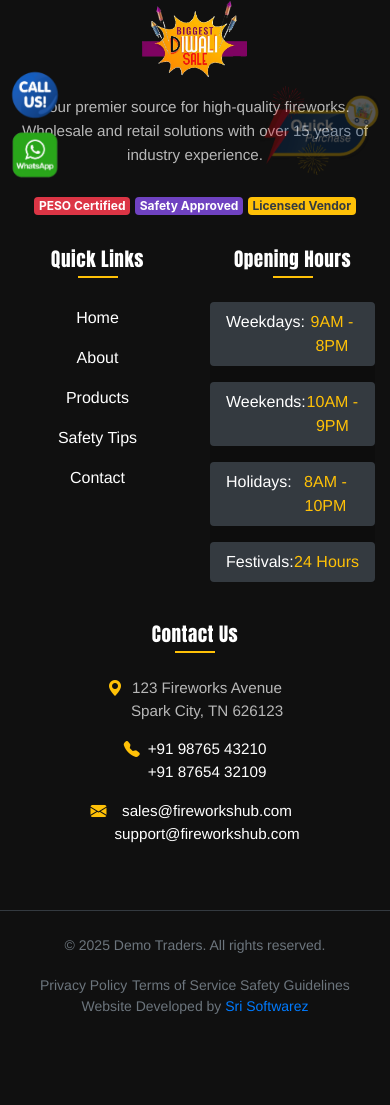
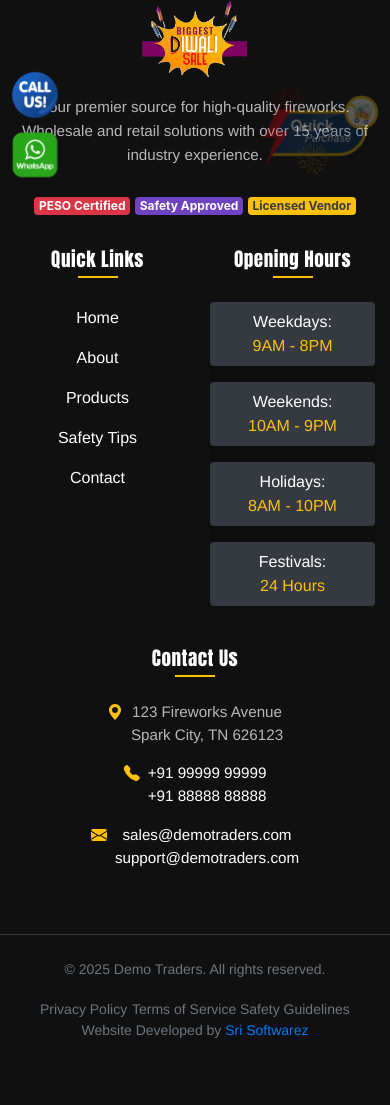
Before and after one commit to arjunultra/demo_traders_26-05-2025_layout_16, a PHP site: page /products.php in a window 390 px wide. Shown: the part 654-1759 px from the top of the page. Before the commit the page ends 1668 px from the top, so only its background shows below. Run offline with PHP 8.4, Linux system fonts and the light colour scheme.

Commit message:
all errors fixed arjun design complete

```diff
--- a/css/style.css
+++ b/css/style.css
@@ -2881,7 +2881,12 @@ section.index-parallax .theme-btn:hover {
   .welcome-section .welcome-section-title {
     font-size: 2rem;
   }
-
+  .welcome-section .welcome-section-badge {
+    transform: none;
+    box-shadow: none;
+    top: -26px;
+    right: 11%;
+  }
   .welcome-section .welcome-section-image-container {
     transform: none;
     margin-bottom: 2rem;
@@ -2894,6 +2899,10 @@ section.index-parallax .theme-btn:hover {
   .welcome-section .welcome-section-contact-icon {
     width: 60px;
     height: 60px;
+  }
+  .welcome-section .certificate-icon {
+    width: 40px;
+    height: 40px;
   }
   /* header */
   .fireworks-header .header-main {
--- a/footer.php
+++ b/footer.php
@@ -39,19 +39,23 @@
             <div class="col-6 col-md-3 col-lg-3 mb-4 mb-md-0">
                 <h5 class="footer-title position-relative pb-2 mb-4">Opening Hours</h5>
                 <ul class="footer-hours list-unstyled">
-                    <li class="d-flex justify-content-between mb-3 py-2 px-3 bg-dark rounded">
+                    <li
+                        class="d-flex flex-column flex-md-row flex-lg-row justify-content-between mb-3 py-2 px-3 bg-dark rounded">
                         <span>Weekdays:</span>
                         <span class="text-yellow">9AM - 8PM</span>
                     </li>
-                    <li class="d-flex justify-content-between mb-3 py-2 px-3 bg-dark rounded">
+                    <li
+                        class="d-flex flex-column flex-md-row flex-lg-row justify-content-between mb-3 py-2 px-3 bg-dark rounded">
                         <span>Weekends:</span>
                         <span class="text-yellow">10AM - 9PM</span>
                     </li>
-                    <li class="d-flex justify-content-between mb-3 py-2 px-3 bg-dark rounded">
+                    <li
+                        class="d-flex flex-column flex-md-row flex-lg-row justify-content-between mb-3 py-2 px-3 bg-dark rounded">
                         <span>Holidays:</span>
                         <span class="text-yellow">8AM - 10PM</span>
                     </li>
-                    <li class="d-flex justify-content-between py-2 px-3 bg-dark rounded">
+                    <li
+                        class="d-flex flex-column flex-md-row flex-lg-row justify-content-between py-2 px-3 bg-dark rounded">
                         <span>Festivals:</span>
                         <span class="text-yellow">24 Hours</span>
                     </li>
@@ -69,17 +73,17 @@
                     <li class="d-flex mb-3 hvr-icon-bounce">
                         <div class="me-3 text-yellow hvr-icon"><i class="bi bi-telephone-fill fs-5 mr-2"></i></div>
                         <p class="mb-0">
-                            <a href="tel:+919876543210" class="text-white text-decoration-none">+91 98765 43210</a><br>
-                            <a href="tel:+918765432109" class="text-white text-decoration-none">+91 87654 32109</a>
+                            <a href="tel:+919876543210" class="text-white text-decoration-none">+91 99999 99999</a><br>
+                            <a href="tel:+918765432109" class="text-white text-decoration-none">+91 88888 88888</a>
                         </p>
                     </li>
                     <li class="d-flex hvr-icon-bounce">
                         <div class="me-3 text-yellow hvr-icon"><i class="bi bi-envelope-fill fs-5 mr-2"></i></div>
                         <p class="mb-0">
                             <a href="mailto:sales@fireworkshub.com"
-                                class="text-white text-decoration-none">sales@fireworkshub.com</a><br>
+                                class="text-white text-decoration-none">sales@demotraders.com</a><br>
                             <a href="mailto:support@fireworkshub.com"
-                                class="text-white text-decoration-none">support@fireworkshub.com</a>
+                                class="text-white text-decoration-none">support@demotraders.com</a>
                         </p>
                     </li>
                 </ul>
```
Also changed, not shown: index.php (+9 -3 lines).
